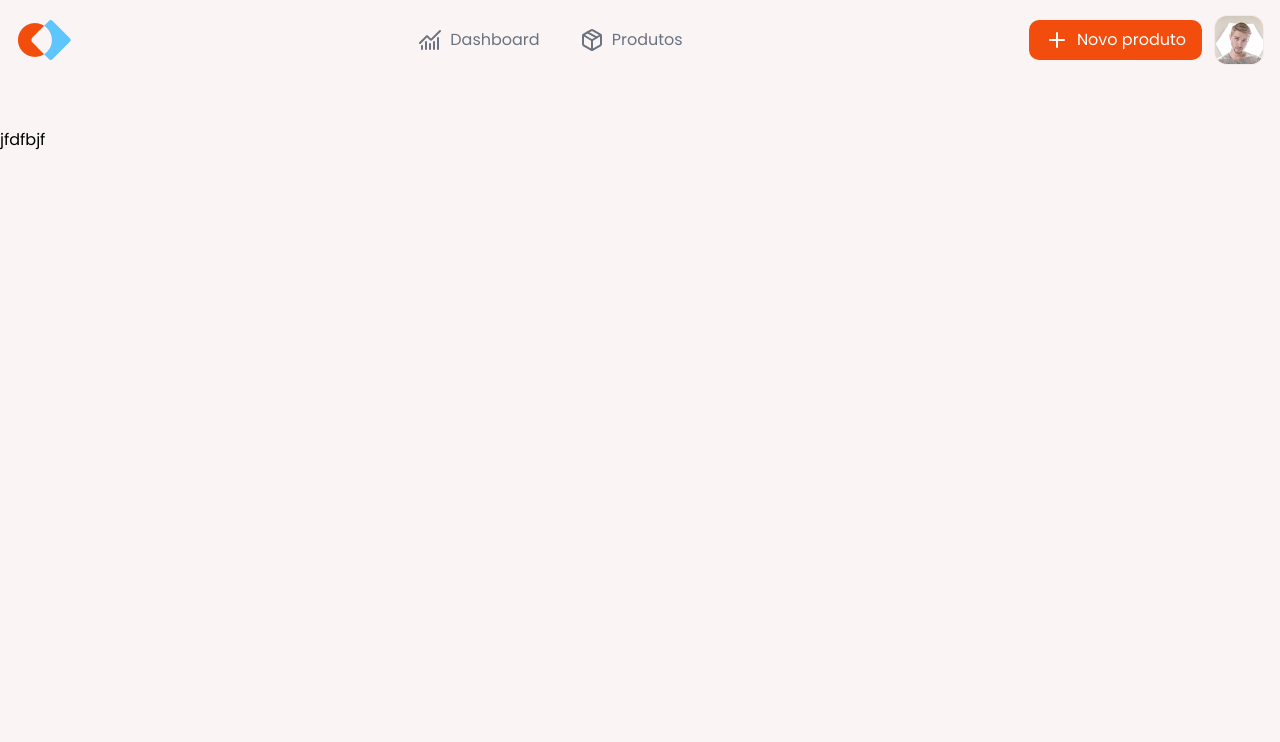
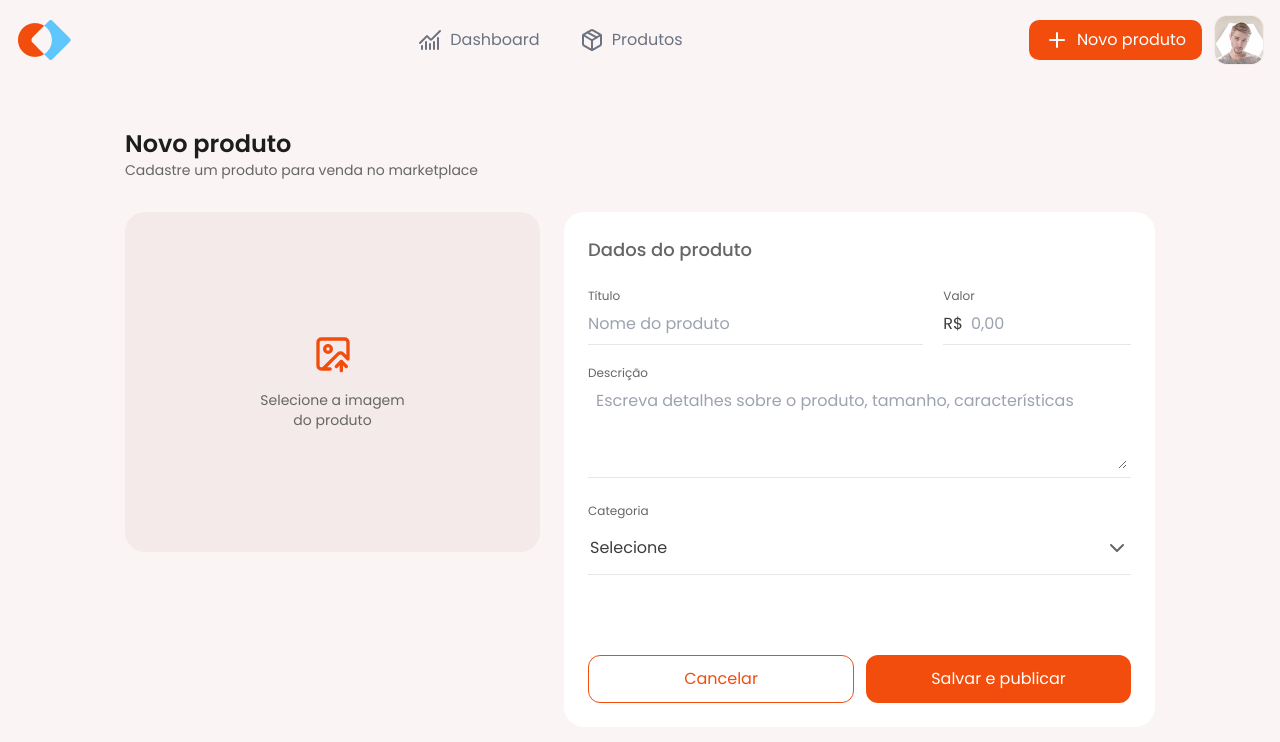
Before and after one commit to cesar7722a/Gestao-de-Marktplace, a React (Vite) app: page /add-produto in a window 1280 px wide. Shown: the top 742 px of the page. Built offline with nearby package versions, Linux system fonts and the light colour scheme.

Commit message:
feat:add form no component addProdutos

```diff
--- /dev/null
+++ b/src/components/FormAdd.tsx
@@ -0,0 +1,69 @@
+import { ChevronDown } from "lucide-react";
+
+export function FormAdd() {
+  return (
+    <div className="p-6 space-y-6 bg-white rounded-[20px] w-[591px]">
+      <div className="flex gap-2">
+        <h1 className="text-lg text-[#666666] flex-1 font-medium">
+          Dados do produto
+        </h1>
+      </div>
+      <form className="space-y-20">
+        <div className="flex flex-col gap-5">
+          <span className="flex gap-5">
+            <label className="flex-1 flex flex-col gap-2 border border-t-0 border-r-0 border-l-0">
+              <span className="text-xs text-[#666]">Título</span>
+              <input
+                type="text"
+                className="text-[#3D3D3D] outline-none"
+                placeholder="Nome do produto"
+              />
+            </label>
+
+            <label className="pb-2 flex flex-col gap-2 max-w-[200px] border border-t-0 border-r-0 border-l-0">
+              <span className="text-xs text-[#666]">Valor</span>
+              <span className="flex gap-2 text-[#3D3D3D]">
+                <aside className="text-[#3D3D3D]">R$</aside>
+                <input
+                  type="text"
+                  className=" outline-none max-w-40"
+                  placeholder="0,00"
+                />
+              </span>
+            </label>
+          </span>
+
+          <label
+            htmlFor=""
+            className="flex flex-col gap-2 border border-t-0 border-r-0 border-l-0 pb-2"
+          >
+            <span className="text-xs text-[#666]">Descrição</span>
+            <textarea
+              name="descri"
+              id=""
+              cols={5}
+              className="max-w-[539px] h-20 text-[#3D3D3D] px-2 outline-none"
+              placeholder="Escreva detalhes sobre o produto, tamanho, características"
+            />
+          </label>
+
+          <label htmlFor="" className="border border-t-0 border-r-0 border-l-0">
+            <span className="text-xs text-[#666]">Categoria</span>
+            <span className="px-[2px] py-[14px] flex text-[#666]">
+              <aside className="flex-1 text-[#3D3D3D]">Selecione</aside>
+              <ChevronDown className="size-6 cursor-pointer" />
+            </span>
+          </label>
+        </div>
+        <div className="flex gap-3">
+          <button className="px-5 rounded-xl h-12 border border-[#F24D0D] hover:bg-[#FBF4F4] w-full items-center text-[#F24D0D]">
+            Cancelar
+          </button>
+          <button className="px-5 rounded-xl h-12 bg-[#F24D0D] hover:bg-[#C43C08] w-full items-center text-white">
+            Salvar e publicar
+          </button>
+        </div>
+      </form>
+    </div>
+  );
+}
--- a/src/pages/addProduto.tsx
+++ b/src/pages/addProduto.tsx
@@ -1,3 +1,26 @@
+import { ImageUp } from "lucide-react";
+import { Container } from "../components/container";
+import { HeaderText } from "../components/headerText";
+import { FormAdd } from "../components/FormAdd";
+
 export function AddProduto() {
-  return <h1>jfdfbjf</h1>;
+  return (
+    <Container>
+      <HeaderText
+        headerPrimary="Novo produto"
+        headerSecundary="Cadastre um produto para venda no marketplace"
+      />
+      <div className="flex gap-6">
+        <figure className="w-[415px] h-[340px] rounded-[20px] bg-[#F5EAEA] flex justify-center items-center cursor-pointer">
+          <div className="space-y-4 w-[159px] flex flex-col justify-center items-center">
+            <ImageUp className="size-10 text-[#F24D0D]" />
+            <p className="text-[#666] text-center text-sm">
+              Selecione a imagem do produto
+            </p>
+          </div>
+        </figure>
+        <FormAdd />
+      </div>
+    </Container>
+  );
 }
```
